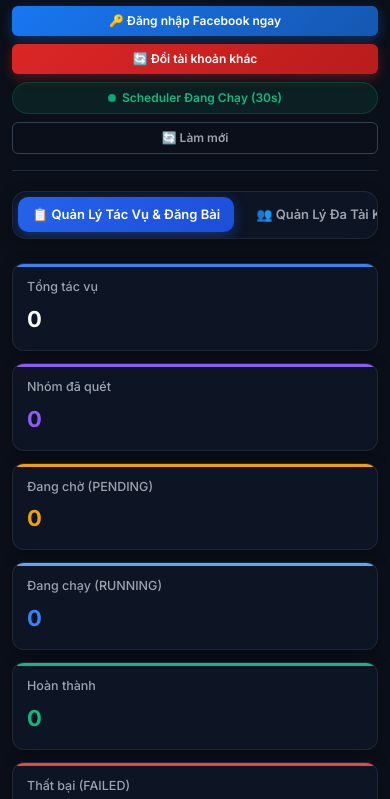
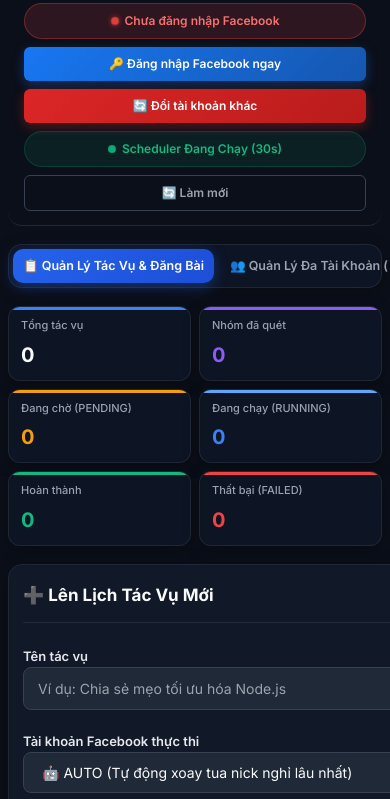
Before and after one commit to phamhbao12345-commits/facebook, a website: page public/index.html in a window 390 px wide. Shown: the part 124-923 px from the top of the page. Drawn offline with nearby package versions, Linux system fonts and the light colour scheme; no server answers.

Commit message:
auto: Cập nhật mã nguồn lúc 13:59:14 11/10/2026

```diff
--- a/public/index.html
+++ b/public/index.html
@@ -963,81 +963,93 @@
        RESPONSIVE DESIGN SYSTEM (MOBILE, TABLET, DESKTOP)
        ========================================================================= */
 
-    /* Màn hình Tablet & Laptop nhỏ (dưới 1024px) */
-    @media (max-width: 1024px) {
+    /* Tablet & Small Laptops (<= 1100px) */
+    @media (max-width: 1100px) {
       .dashboard-layout {
         grid-template-columns: 1fr;
+        gap: 20px;
+      }
+      .stats-grid {
+        grid-template-columns: repeat(3, 1fr);
+        gap: 12px;
       }
       .container {
         max-width: 100%;
       }
     }
 
-    /* Màn hình Tablet & Di động lớn (dưới 768px) */
+    /* Tablet & Large Mobile (<= 768px) */
     @media (max-width: 768px) {
       body {
-        padding: 14px 12px;
+        padding: 12px 10px;
       }
 
       header {
         flex-direction: column;
-        align-items: flex-start;
+        align-items: stretch;
         gap: 14px;
-        margin-bottom: 20px;
-        padding-bottom: 16px;
+        padding: 14px 16px;
+        margin-bottom: 18px;
+        border-radius: 14px;
       }
 
       .brand {
+        justify-content: flex-start;
+      }
+
+      .brand-title h1 {
+        font-size: 18px;
+      }
+
+      .brand-title p {
+        font-size: 11.5px;
+      }
+
+      .header-actions {
+        display: grid;
+        grid-template-columns: 1fr 1fr;
+        gap: 8px;
         width: 100%;
       }
 
-      .brand-title h1 {
-        font-size: 19px;
-      }
-
-      .brand-title p {
+      .header-actions .badge-indicator,
+      .header-actions .btn {
+        width: 100%;
+        justify-content: center;
         font-size: 12px;
-      }
-
-      .header-actions {
-        width: 100%;
-        display: flex;
-        flex-wrap: wrap;
-        gap: 8px;
-      }
-
-      .header-actions .btn,
-      .header-actions .badge-indicator {
-        font-size: 12px;
-      }
-
-      /* Tabs navigation */
+        padding: 8px 10px;
+        box-sizing: border-box;
+      }
+
+      #auth-status-badge {
+        grid-column: 1 / -1;
+      }
+
+      /* Segmented Tabs on Mobile */
       .tabs-nav {
-        overflow-x: auto;
-        white-space: nowrap;
-        padding-bottom: 6px;
-        gap: 8px;
-        scrollbar-width: none;
-      }
-      .tabs-nav::-webkit-scrollbar {
-        display: none;
+        max-width: 100%;
+        margin-bottom: 18px;
+        padding: 4px;
       }
 
       .tab-btn {
-        padding: 8px 14px;
-        font-size: 13px;
-        flex-shrink: 0;
-      }
-
-      /* Stats cards */
+        font-size: 12.5px;
+        padding: 8px 10px;
+      }
+
+      /* Stats 2 Columns on Mobile */
       .stats-grid {
         grid-template-columns: repeat(2, 1fr);
-        gap: 12px;
-        margin-bottom: 20px;
+        gap: 10px;
+        margin-bottom: 18px;
       }
 
       .stat-card {
-        padding: 14px;
+        padding: 12px 14px;
+      }
+
+      .stat-label {
+        font-size: 11.5px;
       }
 
       .stat-value {
@@ -1046,12 +1058,13 @@
 
       /* Panels */
       .panel {
-        padding: 16px 14px;
+        padding: 18px 14px;
+        border-radius: 14px;
       }
 
       .panel-header {
         flex-direction: column;
-        align-items: flex-start;
+        align-items: stretch;
         gap: 10px;
       }
 
@@ -1062,11 +1075,7 @@
       /* Multi-account cards */
       .accounts-grid {
         grid-template-columns: 1fr;
-        gap: 14px;
-      }
-
-      .account-card {
-        padding: 16px;
+        gap: 12px;
       }
 
       .acc-card-actions {
@@ -1074,13 +1083,13 @@
         grid-template-columns: 1fr 1fr;
         gap: 8px;
       }
+
       .acc-card-actions .btn-delete {
         grid-column: 1 / -1;
       }
 
-      /* Table container scrollable */
       .table-container {
-        border-radius: 6px;
+        border-radius: 10px;
       }
 
       table th, table td {
@@ -1088,43 +1097,49 @@
         font-size: 12px;
       }
 
-      /* Modal card */
       .modal-card {
         width: 95%;
         padding: 18px 16px;
       }
     }
 
-    /* Màn hình điện thoại nhỏ (dưới 480px) */
+    /* Small Mobile Phones (<= 480px) */
     @media (max-width: 480px) {
+      body {
+        padding: 10px 8px;
+      }
+
+      .header-actions {
+        grid-template-columns: 1fr;
+      }
+
       .stats-grid {
-        grid-template-columns: 1fr;
-      }
-
-      .header-actions {
+        grid-template-columns: repeat(2, 1fr);
+        gap: 8px;
+      }
+
+      .stat-card {
+        padding: 10px 12px;
+      }
+
+      .stat-label {
+        font-size: 11px;
+      }
+
+      .stat-value {
+        font-size: 20px;
+      }
+
+      .group-select-bar {
         flex-direction: column;
         align-items: stretch;
-      }
-
-      .header-actions .btn,
-      .header-actions .badge-indicator {
-        width: 100%;
-        justify-content: center;
-      }
-
-      .brand-title h1 {
-        font-size: 17px;
-      }
-
-      .group-select-bar {
-        flex-direction: column;
-        align-items: flex-start;
+        gap: 8px;
       }
 
       .group-action-btns {
         width: 100%;
         display: flex;
-        justify-content: space-between;
+        gap: 6px;
       }
 
       .group-action-btns button {
```
